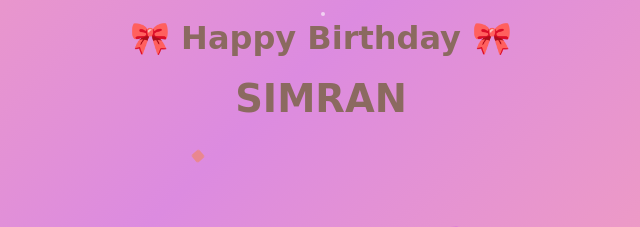
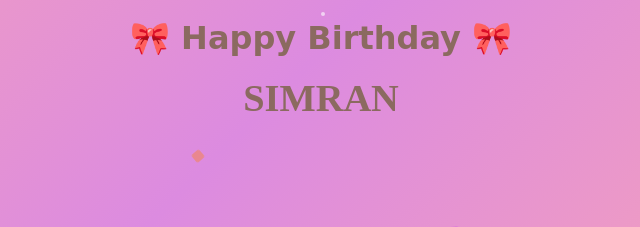
Before and after one commit to aparaarachi8145/SIMRAN, a plain HTML site: page index.html in a window 1280 px wide. Shown: the part 348-575 px from the top of the page, 319-959 px from the left. Drawn offline with nearby package versions, Linux system fonts and the light colour scheme.

Commit message:
Update index.html

```diff
--- a/index.html
+++ b/index.html
@@ -45,7 +45,7 @@
 
       .message .name {
         font-size: 2.4rem;
-        font-family: "Satisfy", cursive;
+        font-family: "Satisfy";
         font-weight: 800;
         font-style: normal;
         margin-bottom: 0.5rem;
```
